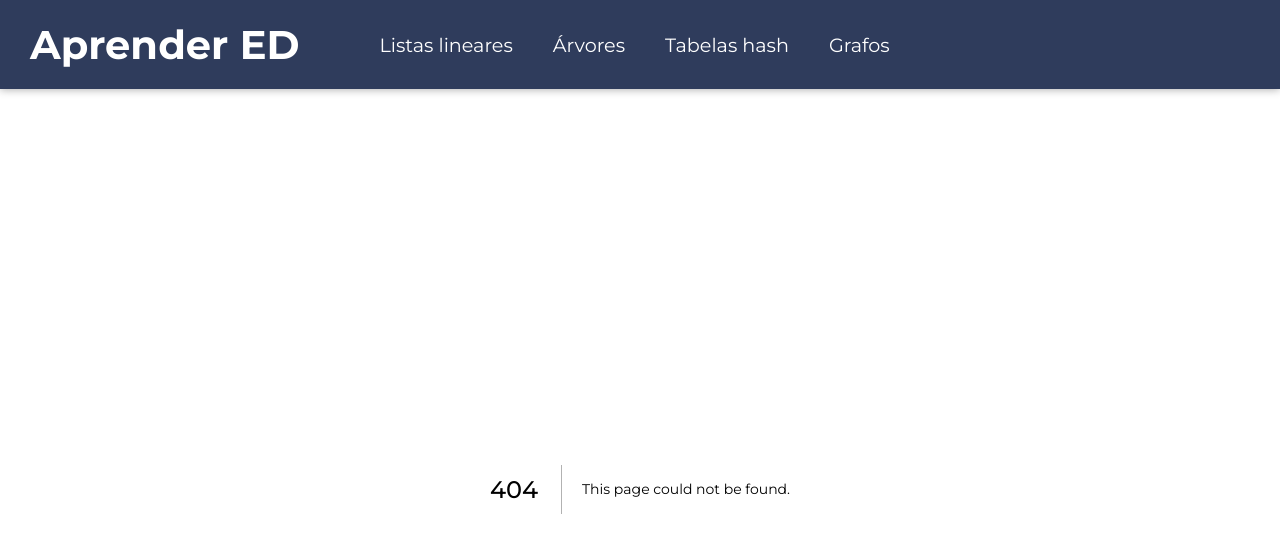
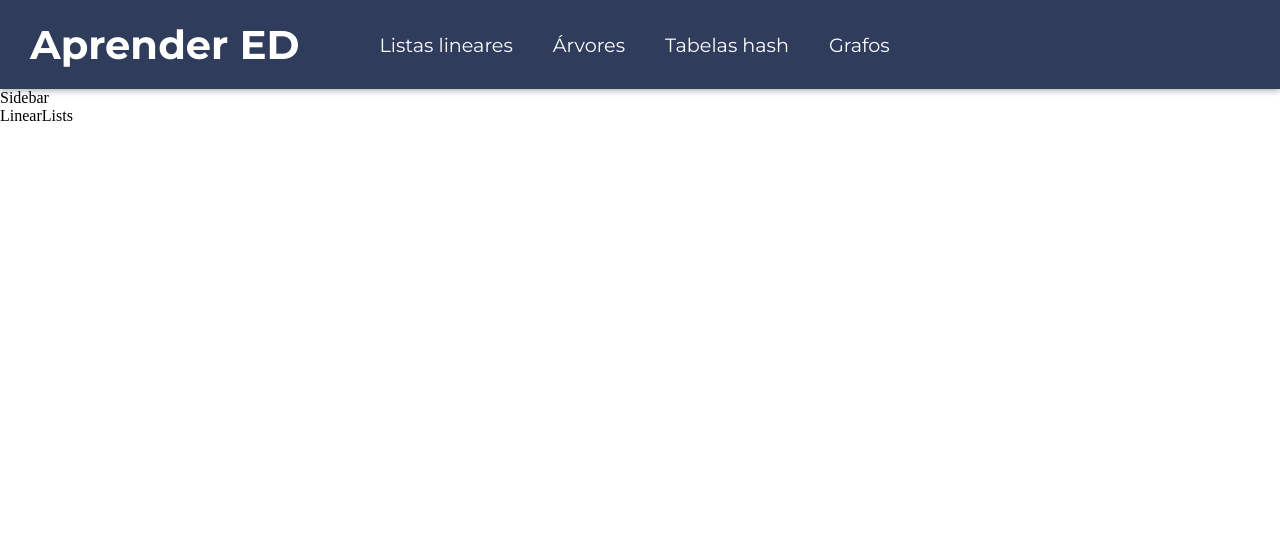
Before and after one commit to mrffilipe/learn-data-structures, a Next.js app: page /learn/linear-lists in a window 1280 px wide. Before the commit this address had no page. Shown: the top 552 px of the page. Built offline with nearby package versions, Linux system fonts and the light colour scheme.

Commit message:
Adding components and structuring routes

```diff
--- /dev/null
+++ b/src/app/learn/layout.tsx
@@ -0,0 +1,16 @@
+import Sidebar from '@/components/Sidebar'
+
+const Layout = ({
+    children
+}: {
+    children: React.ReactNode
+}) => {
+    return (
+        <div>
+            <Sidebar />
+            {children}
+        </div>
+    )
+}
+
+export default Layout
--- /dev/null
+++ b/src/app/learn/linear-lists/page.tsx
@@ -0,0 +1,9 @@
+import styles from './styles.module.css'
+
+const LinearLists = () => {
+    return (
+        <div>LinearLists</div>
+    )
+}
+
+export default LinearLists
--- a/src/components/Header/index.tsx
+++ b/src/components/Header/index.tsx
@@ -11,16 +11,16 @@ const Header = () => {
             <nav className={styles.navigation}>
                 <ul>
                     <li>
-                        <Link href='/'>Listas lineares</Link>
+                        <Link href='/learn/linear-lists'>Listas lineares</Link>
                     </li>
                     <li>
-                        <Link href='/'>Árvores</Link>
+                        <Link href='/learn/trees'>Árvores</Link>
                     </li>
                     <li>
-                        <Link href='/'>Tabelas hash</Link>
+                        <Link href='/learn/hash-tables'>Tabelas hash</Link>
                     </li>
                     <li>
-                        <Link href='/'>Grafos</Link>
+                        <Link href='/learn/graphs'>Grafos</Link>
                     </li>
                 </ul>
             </nav>
--- a/src/components/Header/styles.module.css
+++ b/src/components/Header/styles.module.css
@@ -3,7 +3,7 @@
     padding: 20px 30px;
     display: flex;
     align-items: center;
-    box-shadow: 0 1px 8px rgba(0, 0, 0, .3);
+    box-shadow: 0 2px 6px rgba(0, 0, 0, .3);
 }
 
 .logo {
--- /dev/null
+++ b/src/components/Sidebar/index.tsx
@@ -0,0 +1,9 @@
+import styles from './styles.module.css'
+
+const Sidebar = () => {
+    return (
+        <div>Sidebar</div>
+    )
+}
+
+export default Sidebar
```
Also changed, not shown: src/app/learn/linear-lists/styles.module.css (added), src/components/Sidebar/styles.module.css (added).
